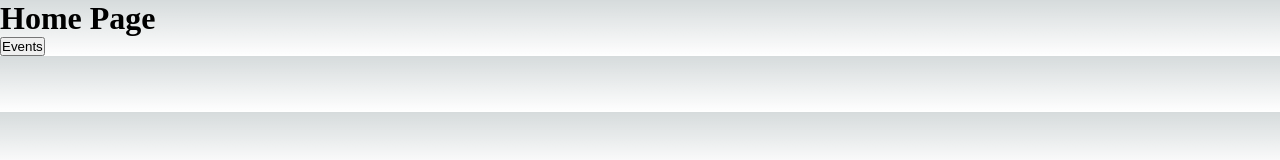
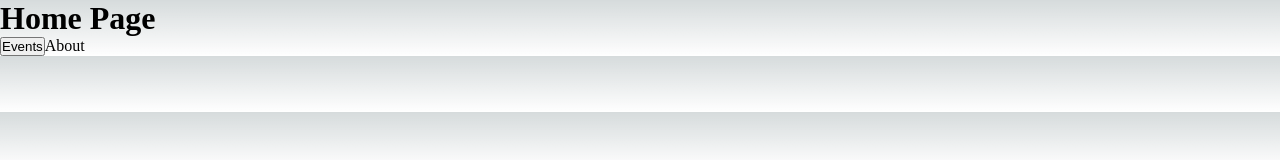
Before and after one commit to lanxdrey19/webscraper, a Next.js app in the folder packages/frontend/: page / in a window 1280 px wide. Shown: the top 160 px of the page. Built offline with nearby package versions, Linux system fonts and the light colour scheme.

Commit message:
:sparkles: add about link in home page

```diff
--- a/packages/frontend/src/pages/index.js
+++ b/packages/frontend/src/pages/index.js
@@ -12,6 +12,7 @@ function Home() {
     <>
       <h1>Home Page</h1>
       <button onClick={handleClick}>Events</button>
+      <Link href="/about">About</Link>
     </>
   );
 }
```
